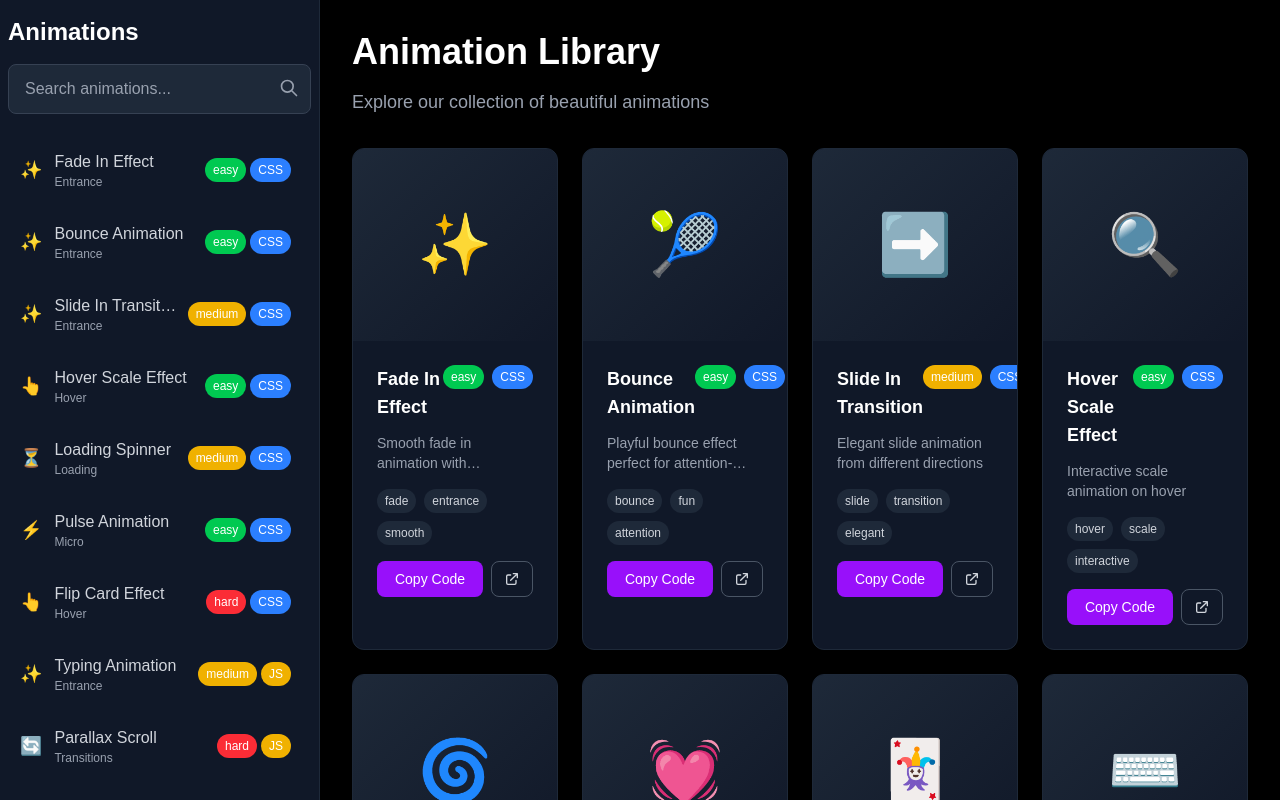
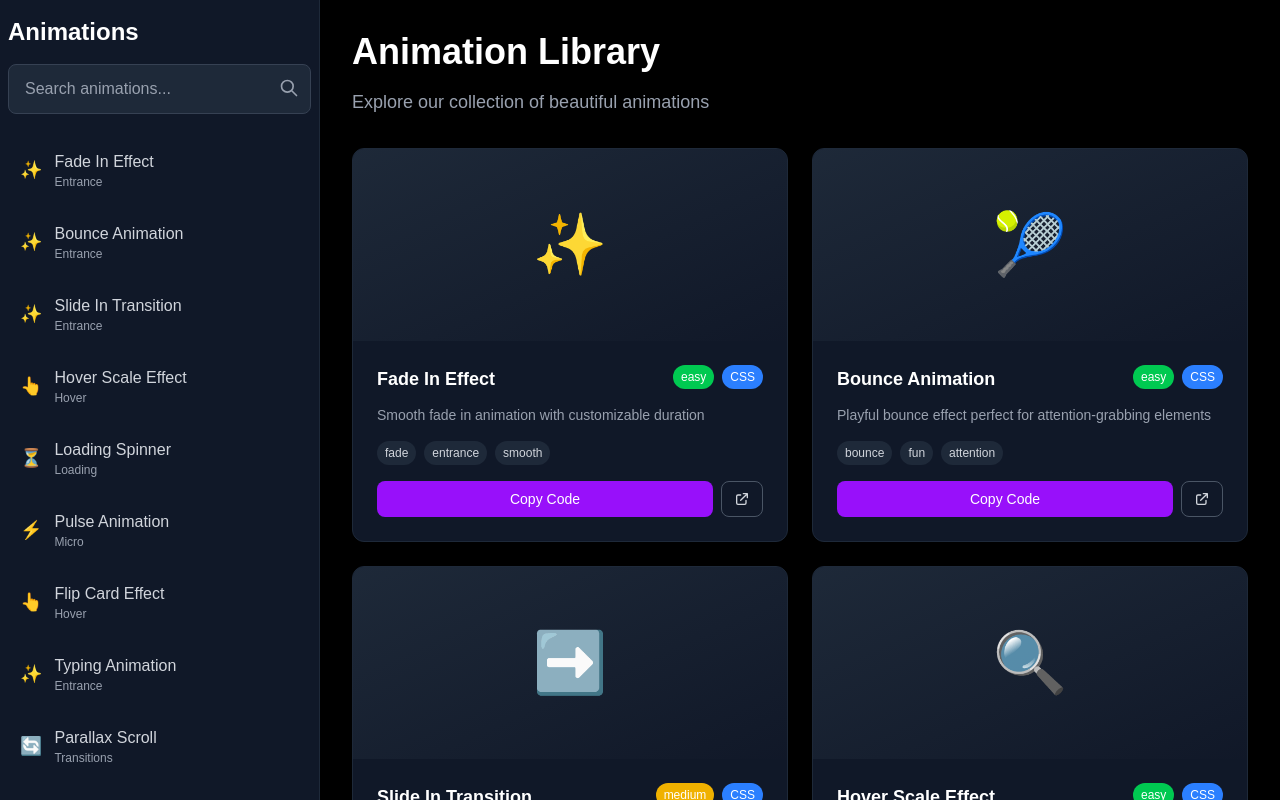
Before and after one commit to ItsMeSaba/motion-mimic, a Next.js app: page /animations in a window 1280 px wide. Shown: the top 800 px of the page. Built offline with nearby package versions, Linux system fonts and the light colour scheme.

Commit message:
feat: updates animations catalog page

```diff
--- a/src/components/modules/AnimationGrid.tsx
+++ b/src/components/modules/AnimationGrid.tsx
@@ -169,7 +169,7 @@
   };
 
   return (
-    <div className="grid grid-cols-1 md:grid-cols-2 lg:grid-cols-3 xl:grid-cols-4 gap-6">
+    <div className="grid grid-cols-1 md:grid-cols-2 lg:grid-cols-2 gap-6">
       {animations.map((animation) => (
         <div
           key={animation.id}
--- a/src/components/modules/AnimationSidebar.tsx
+++ b/src/components/modules/AnimationSidebar.tsx
@@ -216,22 +216,6 @@
                   </div>
                 </div>
               </div>
-              <div className="flex space-x-1 ml-2">
-                <span
-                  className={`px-2 py-1 rounded-full text-xs font-medium text-white ${getDifficultyColor(
-                    animation.difficulty
-                  )}`}
-                >
-                  {animation.difficulty}
-                </span>
-                <span
-                  className={`px-2 py-1 rounded-full text-xs font-medium text-white ${getTypeColor(
-                    animation.type
-                  )}`}
-                >
-                  {animation.type.toUpperCase()}
-                </span>
-              </div>
             </button>
           ))}
         </div>
```
